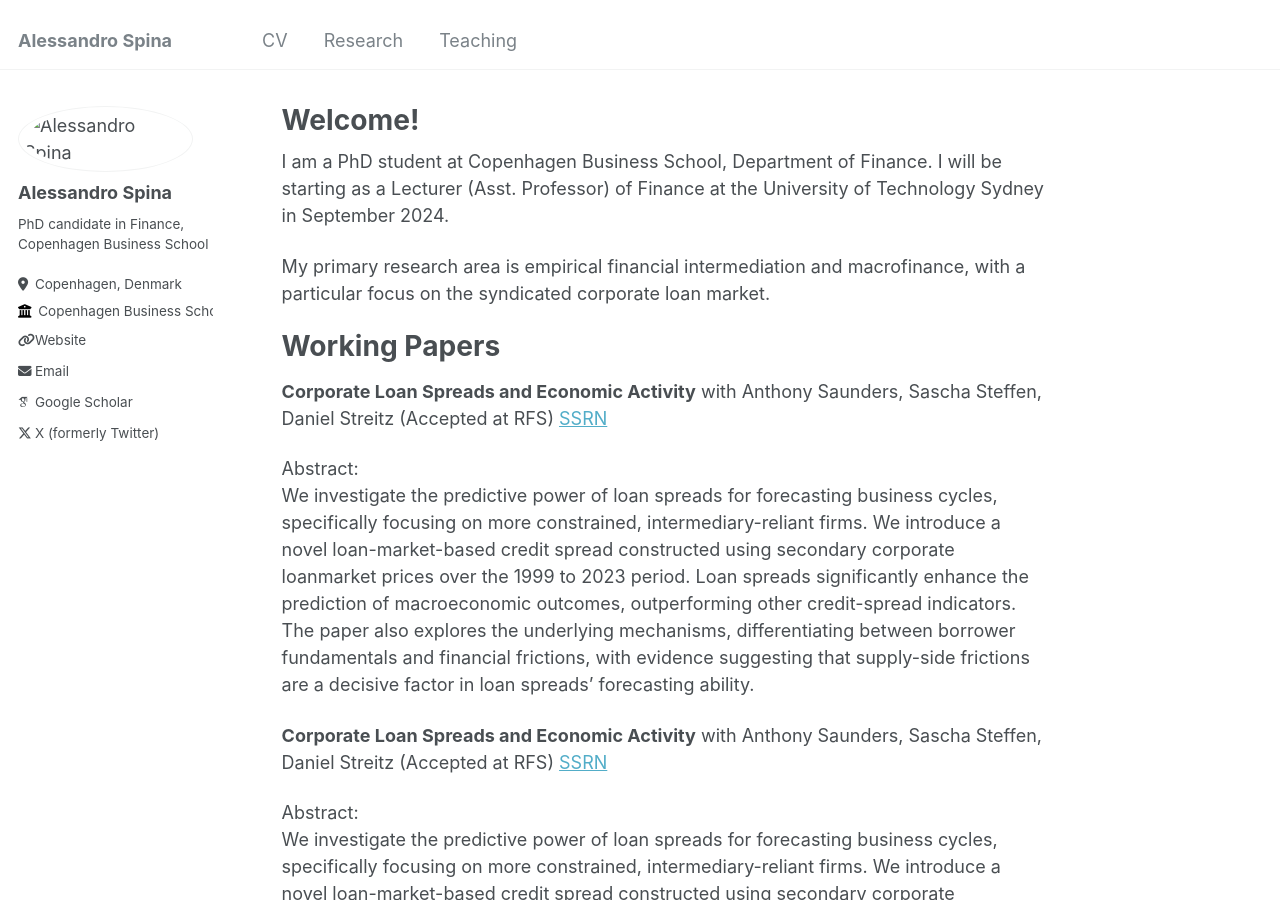
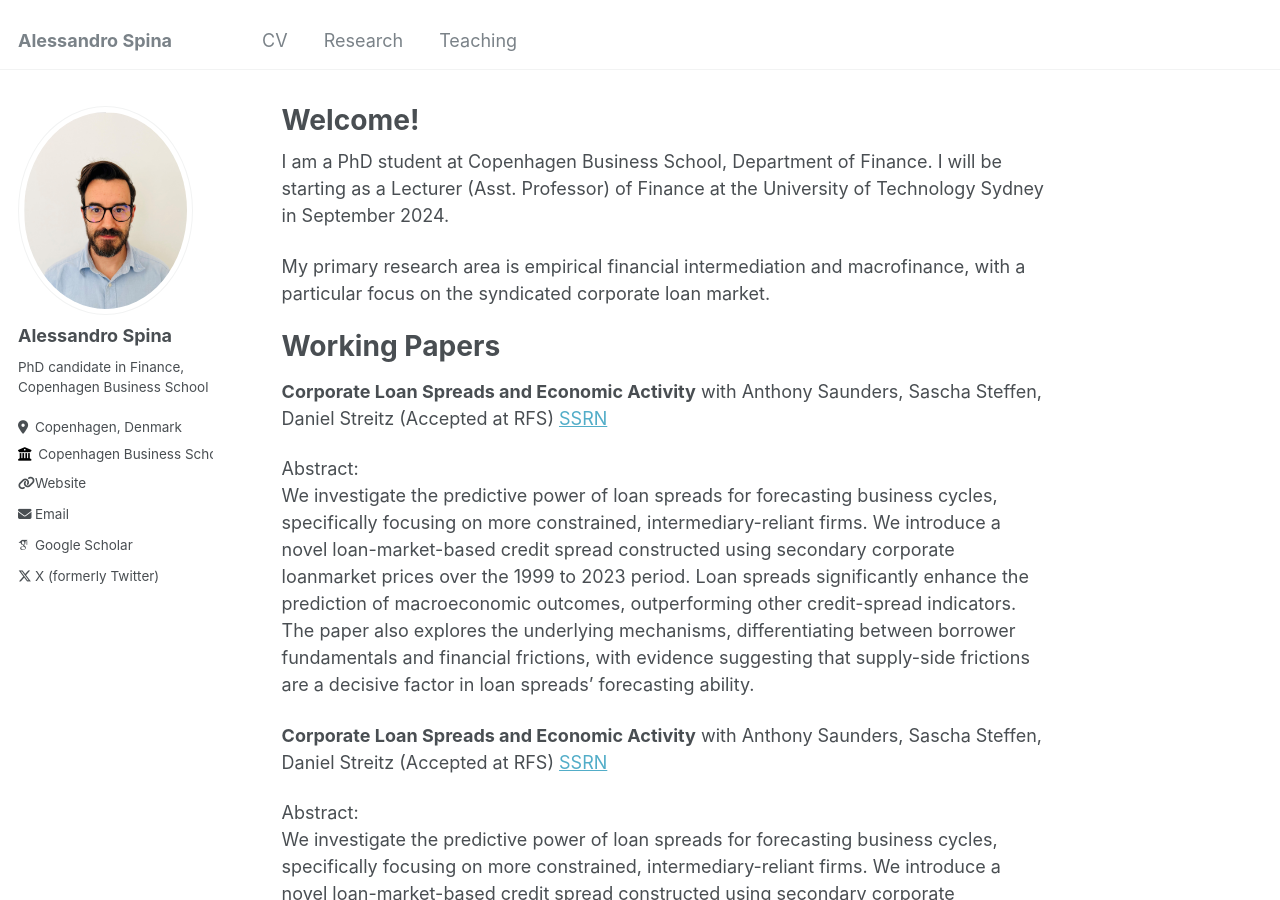
Before and after one commit to aspi6246/aspi6246.github.io, a Jekyll site: the page built from _pages/about.md, in a window 1280 px wide and 900 px high. Built offline with Jekyll 4.4.1, drawn with Linux system fonts in a browser that asks for light colours; some web fonts are replaced.

Commit message:
Update _config.yml

```diff
--- a/_config.yml
+++ b/_config.yml
@@ -21,7 +21,7 @@ repository               : "academicpages/aspi6246.github.io"
 #               Additional customization can be done by editing /_includes/author-profile.html
 author:
   # Biographic information
-  avatar           : 'images/profile.PNG'
+  avatar           : "profile.PNG"
   name             : "Alessandro Spina"
   pronouns         : # example: "she/her"
   bio              : "PhD candidate in Finance,
```
